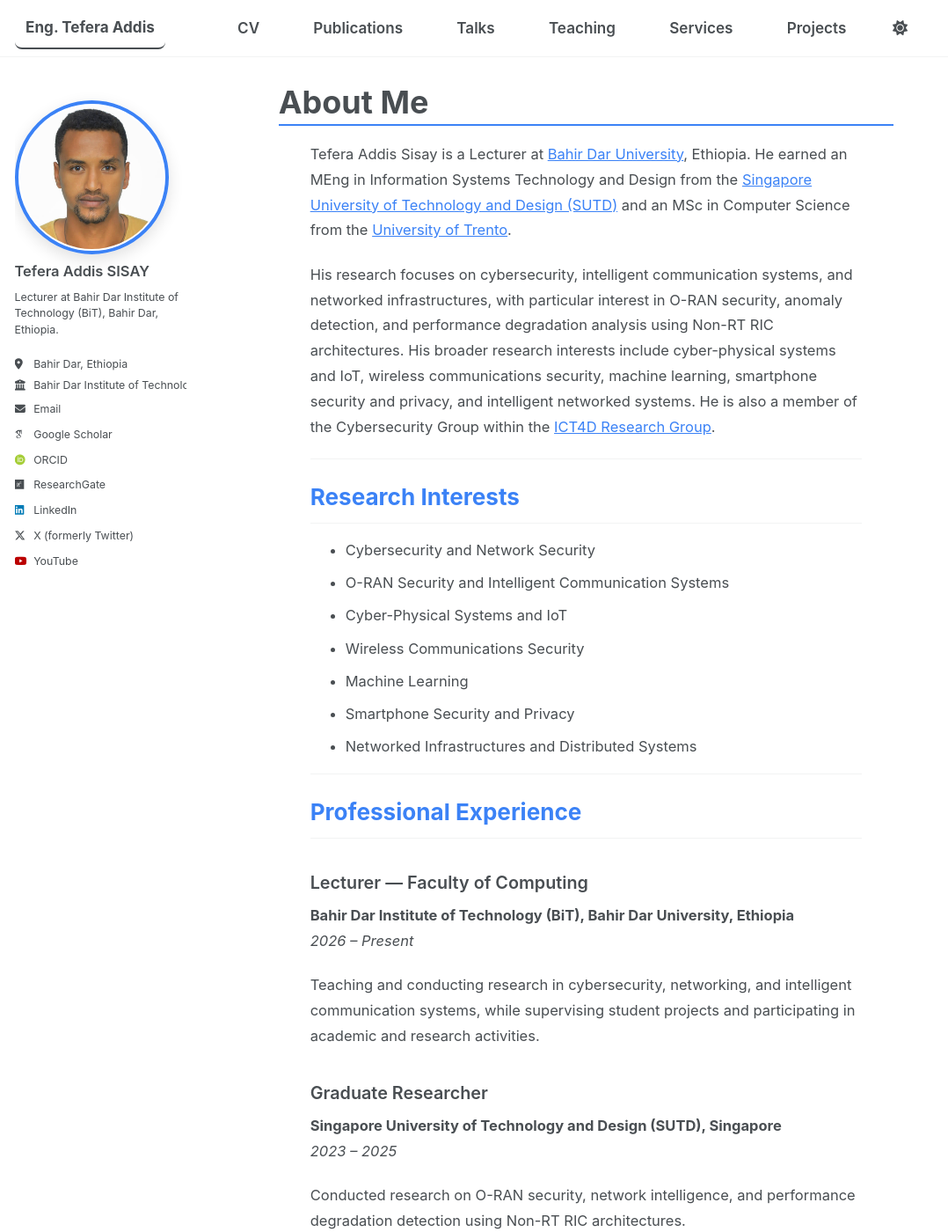
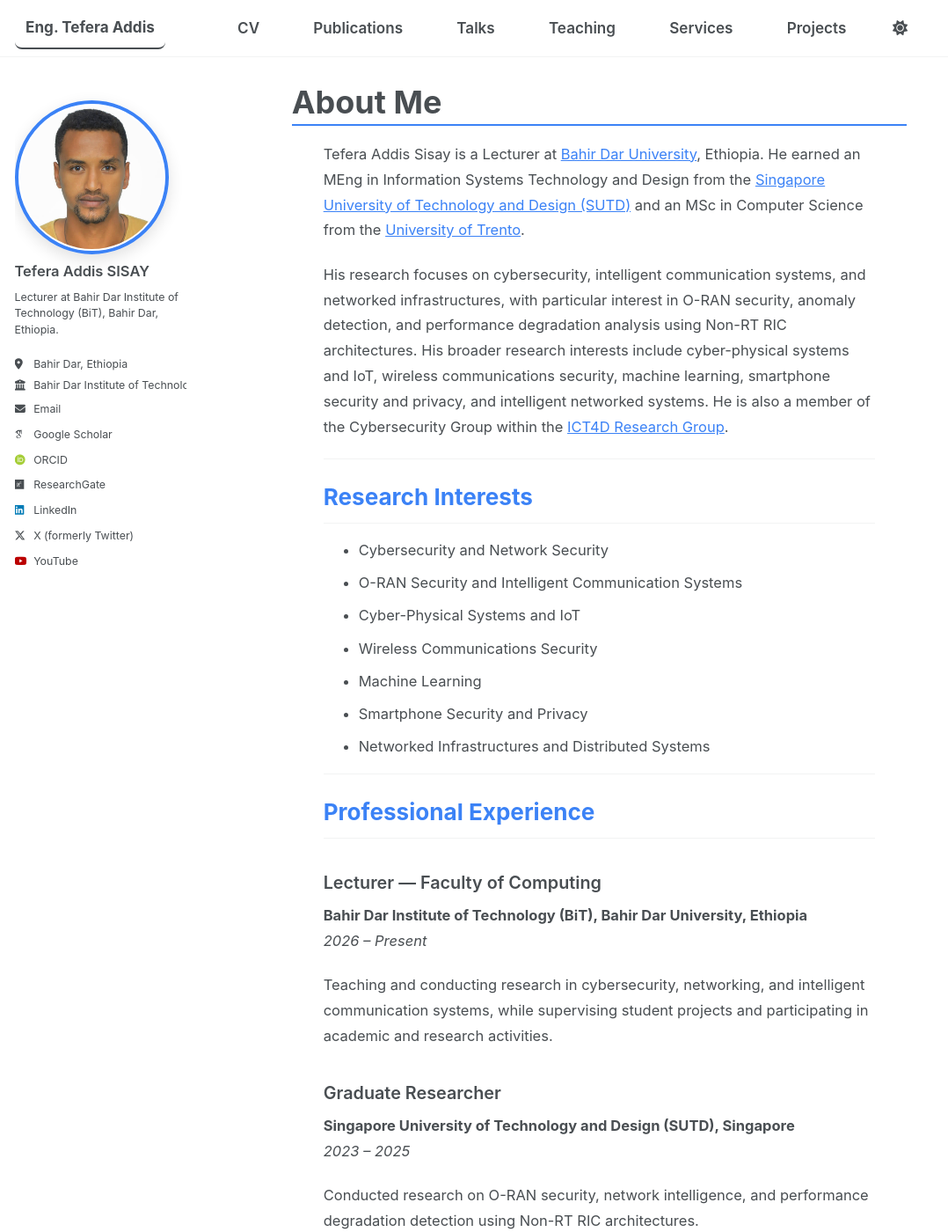
Before and after one commit to tefera-addis-sisay/tefera-addis-sisay.github.io, a Jekyll site: the page built from _pages/about.md, in a window 1280 px wide and 1400 px high. Shown: the whole window at 88% size, without its empty margins (0-1078 px from the left). Built offline with Jekyll 4.4.1, drawn with Linux system fonts in a browser that asks for light colours; some web fonts are replaced; a script bundle is joined from its source files by our own code; library files that are not in the unit come from our copies.

Commit message:
Update main.scss

```diff
--- a/assets/css/main.scss
+++ b/assets/css/main.scss
@@ -2,7 +2,7 @@
 ---
 
 /*
- * Jekyll / Minimal Mistakes main stylesheet imports
+ * Jekyll / Minimal Mistakes core imports
  */
 
 @import
@@ -40,7 +40,7 @@
 ;
 
 /* =========================================================
-   MODERN ACADEMIC (SUTD-STYLE CLEAN DESIGN)
+   MODERN ACADEMIC (SUTD STYLE CLEAN DESIGN)
 ========================================================= */
 
 /* -------------------------
@@ -56,7 +56,7 @@
 }
 
 /* -------------------------
-   GLOBAL LAYOUT FIX (ALL PAGES CONSISTENT)
+   GLOBAL LAYOUT (ALL PAGES CONSISTENT)
 -------------------------- */
 
 .page,
@@ -69,7 +69,7 @@
   margin-right: auto;
 }
 
-/* inner spacing */
+/* padding for breathing space */
 .page__content,
 .page__inner-wrap,
 .archive {
@@ -77,7 +77,23 @@
   padding-right: 2rem;
 }
 
-/* smooth load */
+/* -------------------------
+   GLOBAL RIGHT SHIFT (FINAL STYLE TOUCH)
+-------------------------- */
+
+/* subtle visual offset to the right */
+.page__inner-wrap {
+  transform: translateX(15px);
+}
+
+/* disable shift on mobile */
+@media (max-width: 900px) {
+  .page__inner-wrap {
+    transform: none;
+  }
+}
+
+/* smooth entry animation */
 .page__content {
   animation: fadeIn 0.35s ease;
 }
@@ -167,26 +183,19 @@
 }
 
 /* -------------------------
-   MOBILE MENU FIX (IMPORTANT)
+   MOBILE MENU FIX
 -------------------------- */
 
-/* hamburger always visible */
 .greedy-nav__toggle {
   display: block !important;
   z-index: 9999;
 }
 
-/* dropdown visibility */
 .greedy-nav__menu {
   z-index: 9998;
 }
 
 .masthead__inner-wrap {
-  overflow: visible !important;
-}
-
-/* ensure nav does not clip dropdown */
-.greedy-nav .visible-links {
   overflow: visible !important;
 }
 
```
